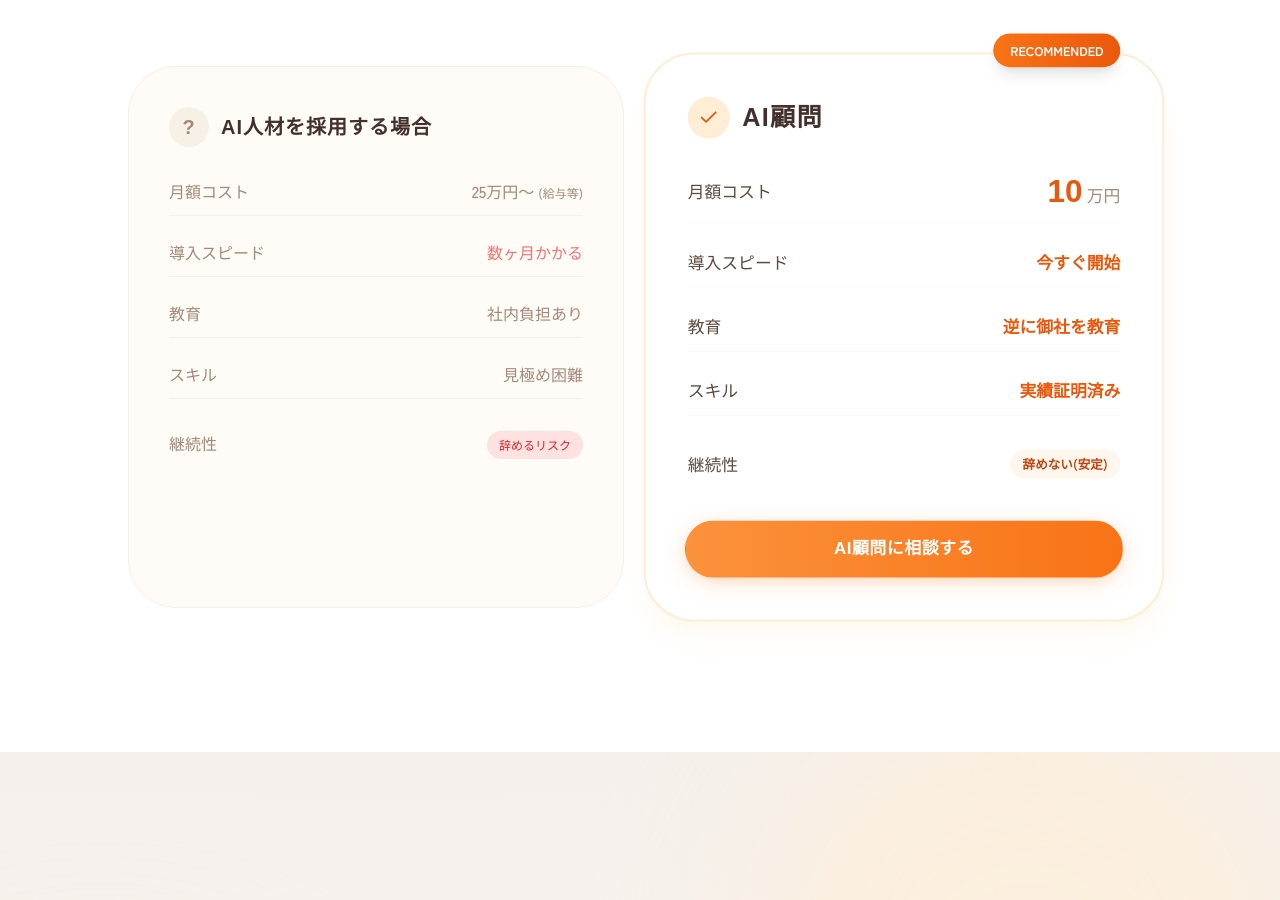
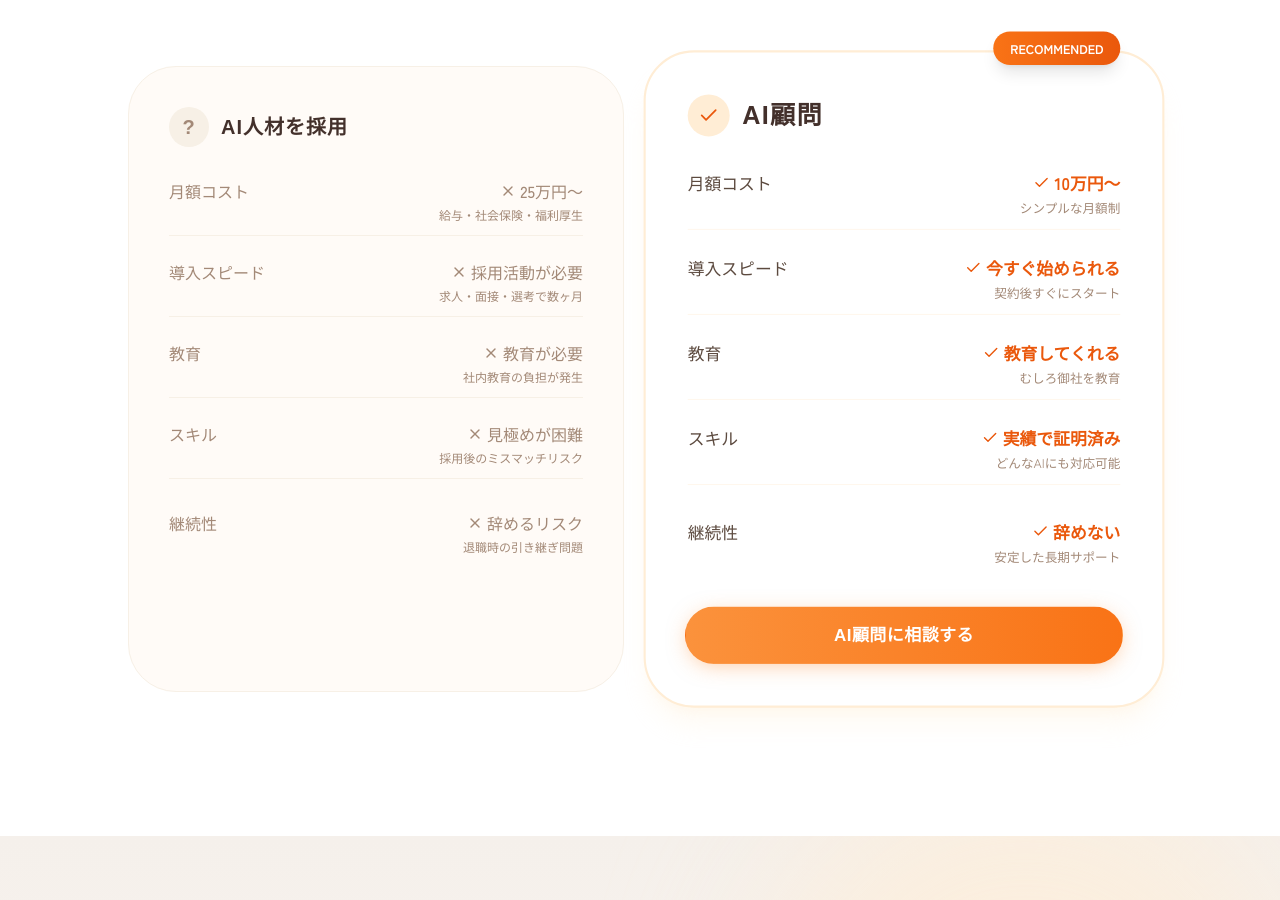
Before and after one commit to shunsuke-tnk/ai-komon-lp, a React (Vite) app: page / in a window 1280 px wide. Shown: the part 7933-8833 px from the top of the page. Built offline with nearby package versions, Linux system fonts and the light colour scheme; a web font is replaced by a local one.

Commit message:
比較表を更新

```diff
--- a/App.tsx
+++ b/App.tsx
@@ -614,28 +614,43 @@ const App: React.FC = () => {
             <div className="p-10 rounded-[3rem] border border-base-200 bg-base-50 text-text-muted">
               <h3 className="font-bold text-xl mb-8 flex items-center gap-3 font-rounded">
                 <div className="w-10 h-10 rounded-full bg-base-200 flex items-center justify-center text-text-muted">?</div>
-                AI人材を採用する場合
+                AI人材を採用
               </h3>
               <ul className="space-y-6">
-                <li className="flex justify-between border-b border-base-200 pb-3">
+                <li className="border-b border-base-200 pb-3">
+                  <div className="flex justify-between mb-1">
                     <span>月額コスト</span>
-                  <span className="font-medium">25万円〜<span className="text-xs ml-1">(給与等)</span></span>
+                    <span className="font-medium flex items-center gap-1"><X className="w-4 h-4 text-base-300" />25万円〜</span>
+                  </div>
+                  <p className="text-xs text-right">給与・社会保険・福利厚生</p>
                 </li>
-                <li className="flex justify-between border-b border-base-200 pb-3">
+                <li className="border-b border-base-200 pb-3">
+                  <div className="flex justify-between mb-1">
                     <span>導入スピード</span>
-                  <span className="font-medium text-red-400">数ヶ月かかる</span>
+                    <span className="font-medium flex items-center gap-1"><X className="w-4 h-4 text-base-300" />採用活動が必要</span>
+                  </div>
+                  <p className="text-xs text-right">求人・面接・選考で数ヶ月</p>
                 </li>
-                <li className="flex justify-between border-b border-base-200 pb-3">
+                <li className="border-b border-base-200 pb-3">
+                  <div className="flex justify-between mb-1">
                     <span>教育</span>
-                  <span className="font-medium">社内負担あり</span>
+                    <span className="font-medium flex items-center gap-1"><X className="w-4 h-4 text-base-300" />教育が必要</span>
+                  </div>
+                  <p className="text-xs text-right">社内教育の負担が発生</p>
                 </li>
-                <li className="flex justify-between border-b border-base-200 pb-3">
+                <li className="border-b border-base-200 pb-3">
+                  <div className="flex justify-between mb-1">
                     <span>スキル</span>
-                  <span className="font-medium">見極め困難</span>
+                    <span className="font-medium flex items-center gap-1"><X className="w-4 h-4 text-base-300" />見極めが困難</span>
+                  </div>
+                  <p className="text-xs text-right">採用後のミスマッチリスク</p>
                 </li>
-                <li className="flex justify-between pt-2">
+                <li className="pt-2">
+                  <div className="flex justify-between mb-1">
                     <span>継続性</span>
-                  <span className="text-sm bg-red-100 text-red-600 px-3 py-1.5 rounded-full text-xs">辞めるリスク</span>
+                    <span className="font-medium flex items-center gap-1"><X className="w-4 h-4 text-base-300" />辞めるリスク</span>
+                  </div>
+                  <p className="text-xs text-right">退職時の引き継ぎ問題</p>
                 </li>
               </ul>
             </div>
@@ -648,25 +663,40 @@ const App: React.FC = () => {
                 AI顧問
               </h3>
               <ul className="space-y-6">
-                <li className="flex justify-between border-b border-primary-50 pb-3 items-center">
+                <li className="border-b border-primary-50 pb-3">
+                  <div className="flex justify-between items-center mb-1">
                     <span className="text-text-body">月額コスト</span>
-                  <span className="font-bold text-3xl text-primary-600 font-rounded">10<span className="text-base font-normal text-text-muted ml-1">万円</span></span>
+                    <span className="font-bold text-primary-600 flex items-center gap-1"><Check className="w-4 h-4" />10万円〜</span>
+                  </div>
+                  <p className="text-xs text-right text-text-muted">シンプルな月額制</p>
                 </li>
-                <li className="flex justify-between border-b border-primary-50 pb-3">
+                <li className="border-b border-primary-50 pb-3">
+                  <div className="flex justify-between mb-1">
                     <span className="text-text-body">導入スピード</span>
-                  <span className="font-bold text-primary-600">今すぐ開始</span>
+                    <span className="font-bold text-primary-600 flex items-center gap-1"><Check className="w-4 h-4" />今すぐ始められる</span>
+                  </div>
+                  <p className="text-xs text-right text-text-muted">契約後すぐにスタート</p>
                 </li>
-                <li className="flex justify-between border-b border-primary-50 pb-3">
+                <li className="border-b border-primary-50 pb-3">
+                  <div className="flex justify-between mb-1">
                     <span className="text-text-body">教育</span>
-                  <span className="font-bold text-primary-600">逆に御社を教育</span>
+                    <span className="font-bold text-primary-600 flex items-center gap-1"><Check className="w-4 h-4" />教育してくれる</span>
+                  </div>
+                  <p className="text-xs text-right text-text-muted">むしろ御社を教育</p>
                 </li>
-                <li className="flex justify-between border-b border-primary-50 pb-3">
+                <li className="border-b border-primary-50 pb-3">
+                  <div className="flex justify-between mb-1">
                     <span className="text-text-body">スキル</span>
-                  <span className="font-bold text-primary-600">実績証明済み</span>
+                    <span className="font-bold text-primary-600 flex items-center gap-1"><Check className="w-4 h-4" />実績で証明済み</span>
+                  </div>
+                  <p className="text-xs text-right text-text-muted">どんなAIにも対応可能</p>
                 </li>
-                <li className="flex justify-between items-center pt-2">
+                <li className="pt-2">
+                  <div className="flex justify-between mb-1">
                     <span className="text-text-body">継続性</span>
-                  <span className="text-sm bg-primary-50 text-primary-700 font-bold px-3 py-1.5 rounded-full text-xs">辞めない(安定)</span>
+                    <span className="font-bold text-primary-600 flex items-center gap-1"><Check className="w-4 h-4" />辞めない</span>
+                  </div>
+                  <p className="text-xs text-right text-text-muted">安定した長期サポート</p>
                 </li>
               </ul>
               <div className="mt-10 text-center">
```
Lines whose indentation alone changed are shown as unchanged.
